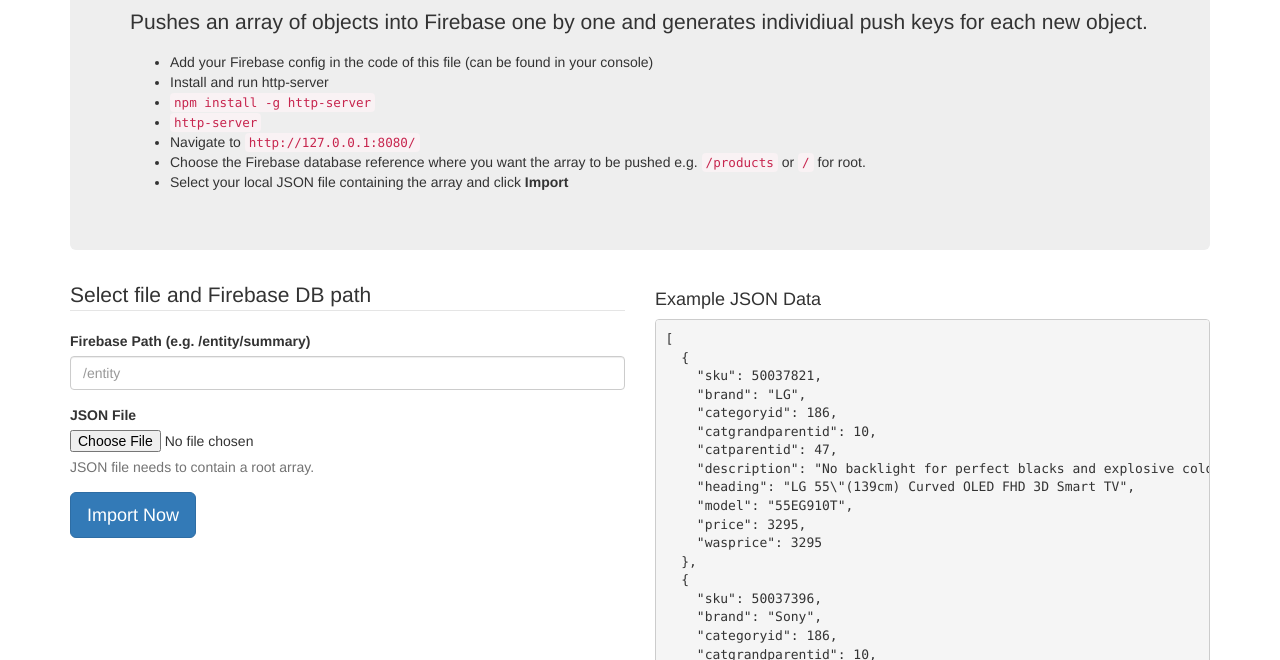
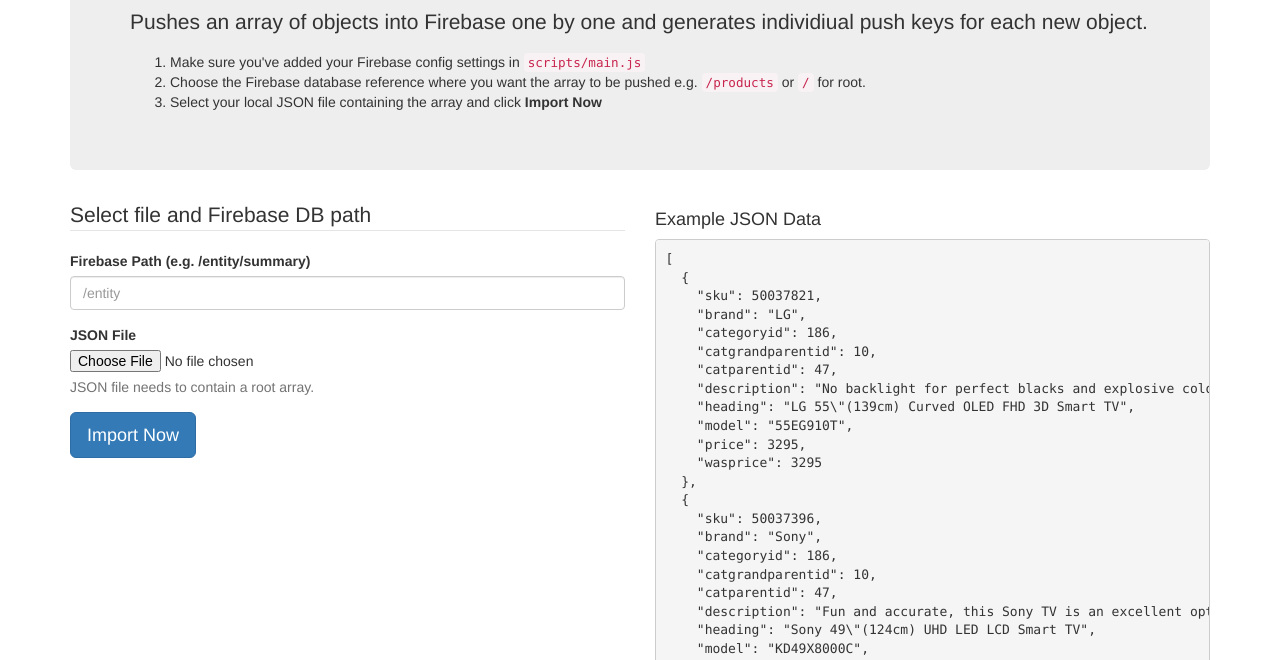
Before and after one commit to lifeonlars/firebase-array-importer, a plain HTML site: page index.html in a window 1280 px wide. Shown: the part 140-800 px from the top of the page. Drawn offline with nearby package versions, Linux system fonts and the light colour scheme.

Commit message:
Re-word instructions as part of these have been moved to readme file

```diff
--- a/index.html
+++ b/index.html
@@ -26,15 +26,11 @@
     <header class="jumbotron">
       <h1>Simple Firebase Import Script</h1>
       <p class="lead">Pushes an array of objects into Firebase one by one and generates individiual push keys for each new object.</p>
-      <ul>
-        <li>Add your Firebase config in the code of this file (can be found in your console)</li>
-        <li>Install and run http-server</li>
-        <li><code>npm install -g http-server</code></li>
-        <li><code>http-server</code></li>
-        <li>Navigate to <code>http://127.0.0.1:8080/</code></li>
+      <ol>
+        <li>Make sure you've added your Firebase config settings in <code>scripts/main.js</code></li>
         <li>Choose the Firebase database reference where you want the array to be pushed e.g. <code>/products</code> or <code>/</code> for root.</li>
-        <li>Select your local JSON file containing the array and click <b>Import</b></li>
-      </ul>
+        <li>Select your local JSON file containing the array and click <b>Import Now</b></li>
+      </ol>
     </header>
 
 
```
